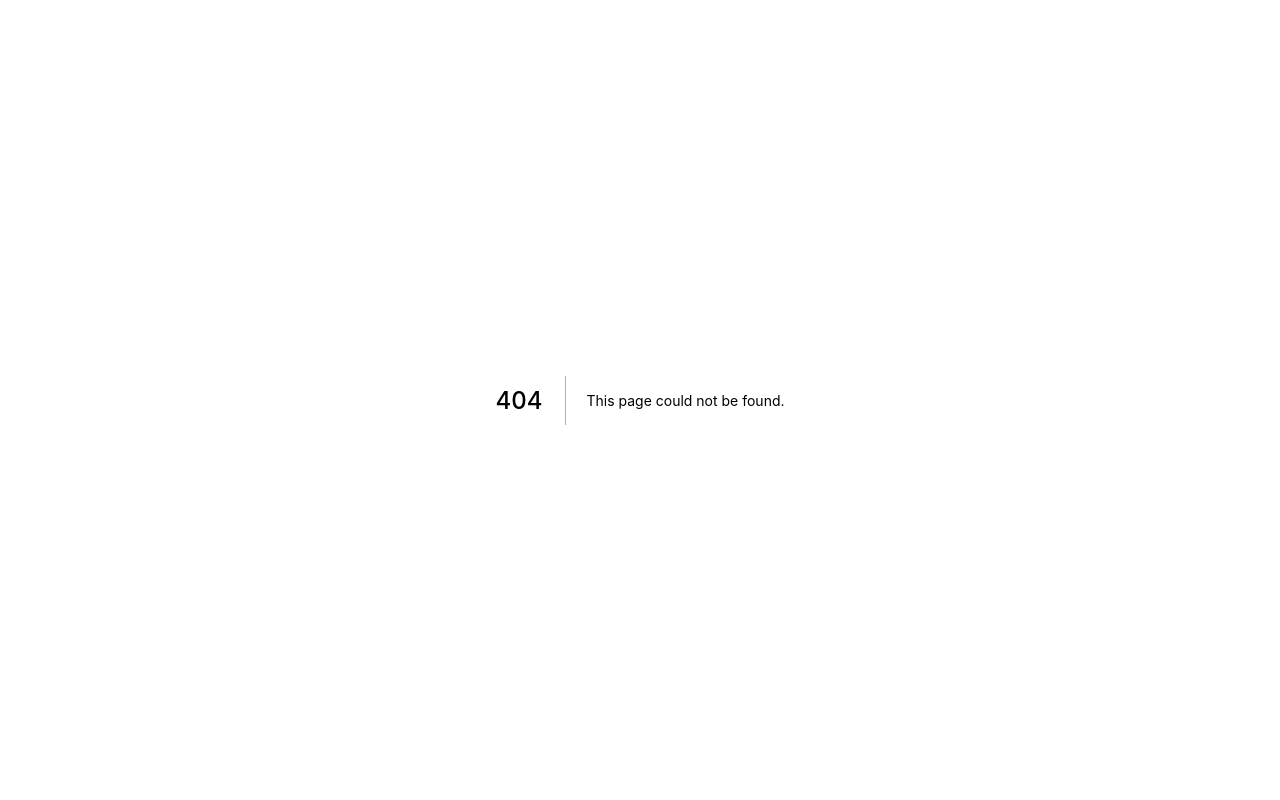
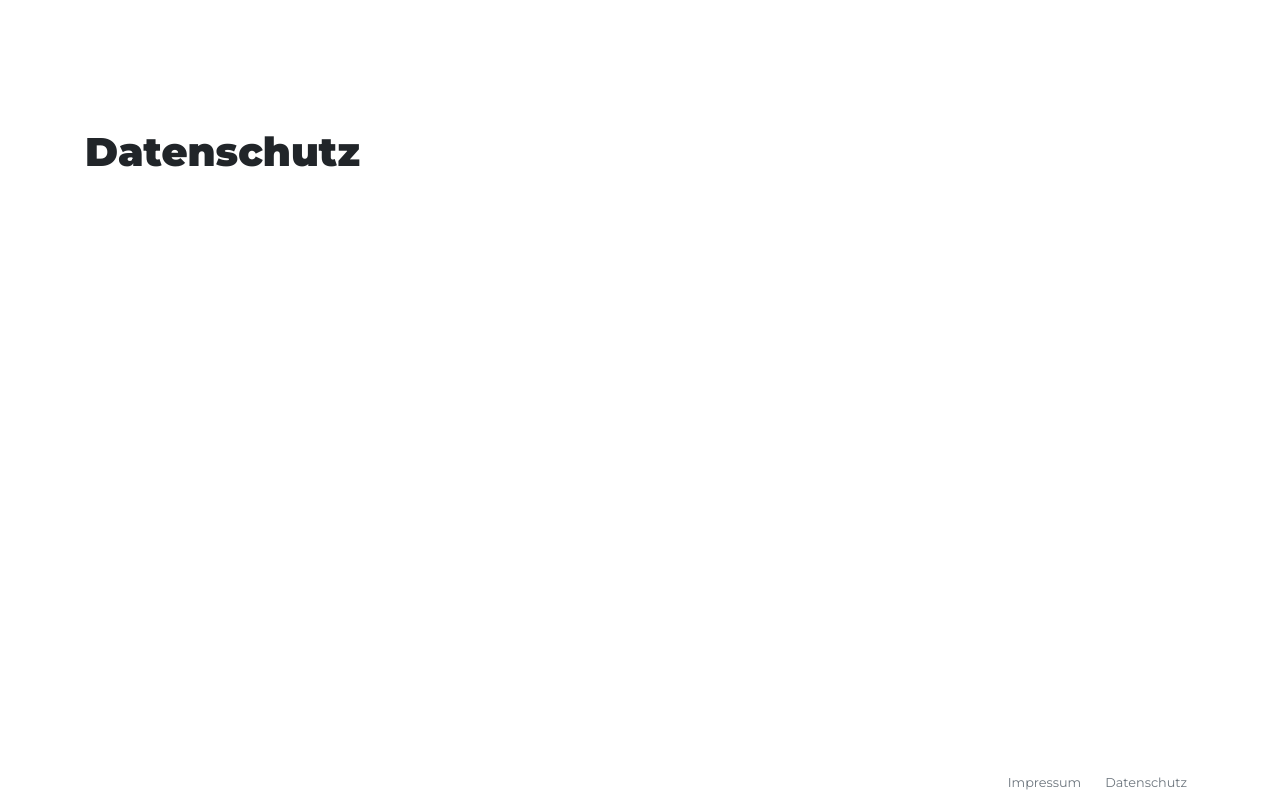
Before and after one commit to felixkoch/felixkoch.de.backup20210913, a Next.js app: page /datenschutz in a window 1280 px wide. Before the commit this address had no page. Built offline with nearby package versions, Linux system fonts and the light colour scheme.

Commit message:
Seiten für Impressum und Datenschutz

```diff
--- /dev/null
+++ b/pages/datenschutz.js
@@ -0,0 +1,9 @@
+import Page from "../components/Page"
+
+export default () => (
+  <Page>
+    <div className="container">
+        <h1>Datenschutz</h1>
+    </div>
+  </Page>
+)
```
Also changed, not shown: pages/impressum.js (added, +9 -0 lines).
